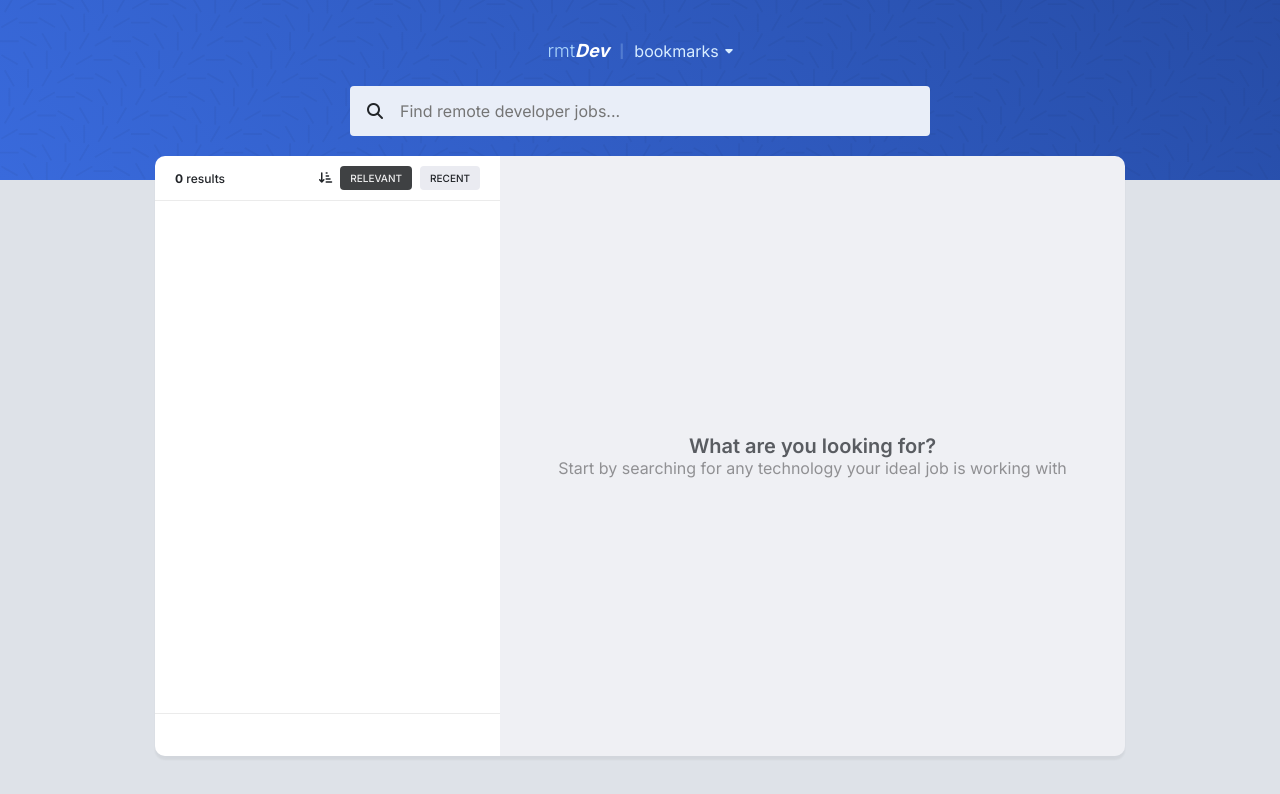
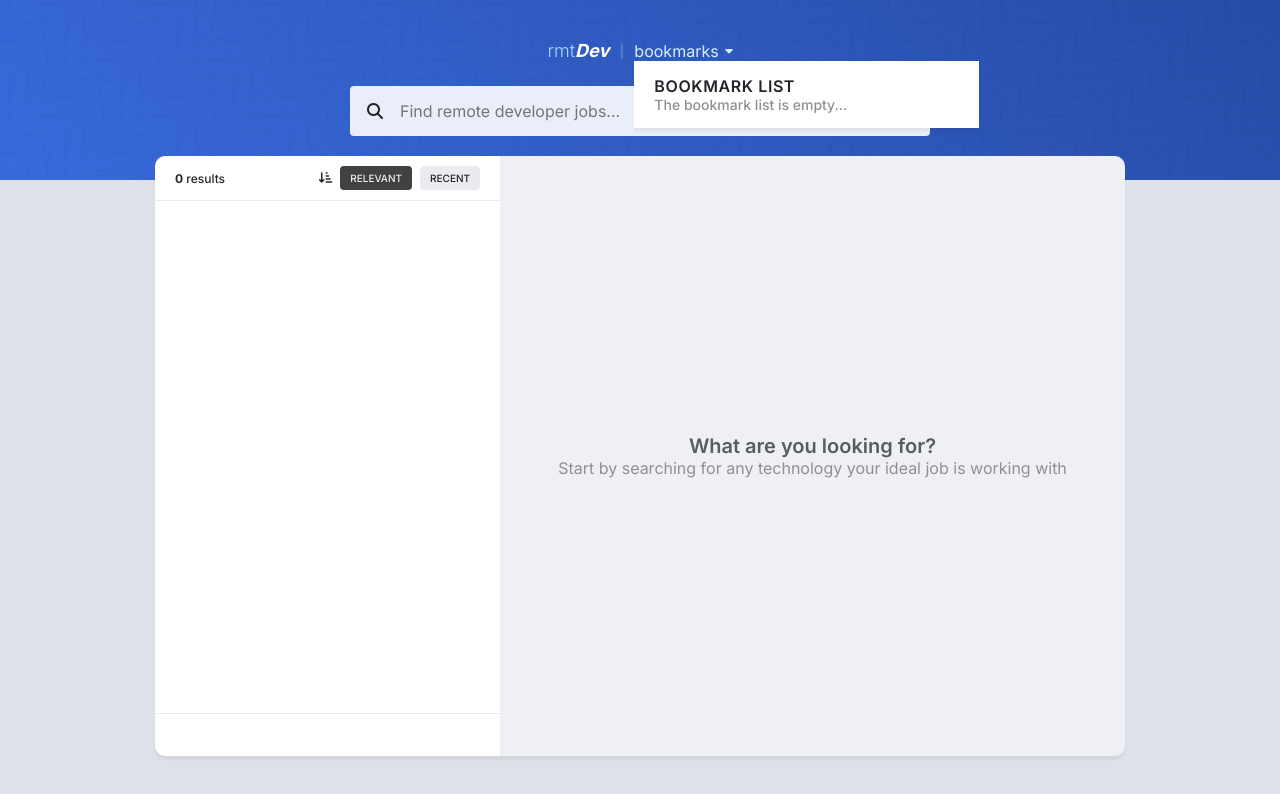
Before and after one commit to 7amdev/job-listing-app, a website with bundled scripts: page index.html in a window 1280 px wide. Both pictures are taken after a click on the button "bookmarks". Built offline with nearby package versions, Linux system fonts and the light colour scheme.

Commit message:
func: add bookmark list empty state

```diff
--- a/index.css
+++ b/index.css
@@ -132,6 +132,23 @@ input {
 .bookmark-dropdown {
   position: relative;
 }
+.bookmark-dropdown__title {
+  font-size: 16px;
+  font-weight: 600;
+  /* text-align: center; */
+  text-transform: uppercase;
+  letter-spacing: .6px;
+  padding-top: 15px;
+  padding-left: 20px;
+}
+.bookmark-dropdown__text {
+  color: #909093;
+  font-size: 14px;
+  font-weight: 500;
+  /* text-align: center; */
+  padding-bottom: 15px;
+  padding-left: 20px;
+}
 .bookmark-dropdown__button {
   color: rgba(174, 215, 251, .95);
 }
@@ -144,9 +161,7 @@ input {
   transform: scale(1.03);
   color: rgb(216, 237, 255);;
 }
-/* .bookmark-dropdown__button:focus + .bookmark-dropdown__list {
-  opacity: 1;
-} */
+
 .bookmark-dropdown__icon {
   font-size: 12px;
   margin-left: 2px;
--- a/index.html
+++ b/index.html
@@ -39,7 +39,12 @@
         <i class="fa-solid fa-caret-down bookmark-dropdown__icon"></i>
       </button>
       <ul class="bookmark-dropdown__list">
-        Dropdown content
+        <p class="bookmark-dropdown__title">
+          Bookmark list
+        </p>
+        <p class="bookmark-dropdown__text">
+          The bookmark list is empty...
+        </p>
       </ul>
     </div>
   </header>
--- a/src/components/JobList.js
+++ b/src/components/JobList.js
@@ -19,7 +19,8 @@ const render_job_list = function (container = 'job_post_list') {
   );
 
   // job_post_list_el.innerHTML = '';
-  view_container.innerHTML = '';
+  if (container === 'job_post_list')
+    view_container.innerHTML = '';
 
   // FILTER
 
```
